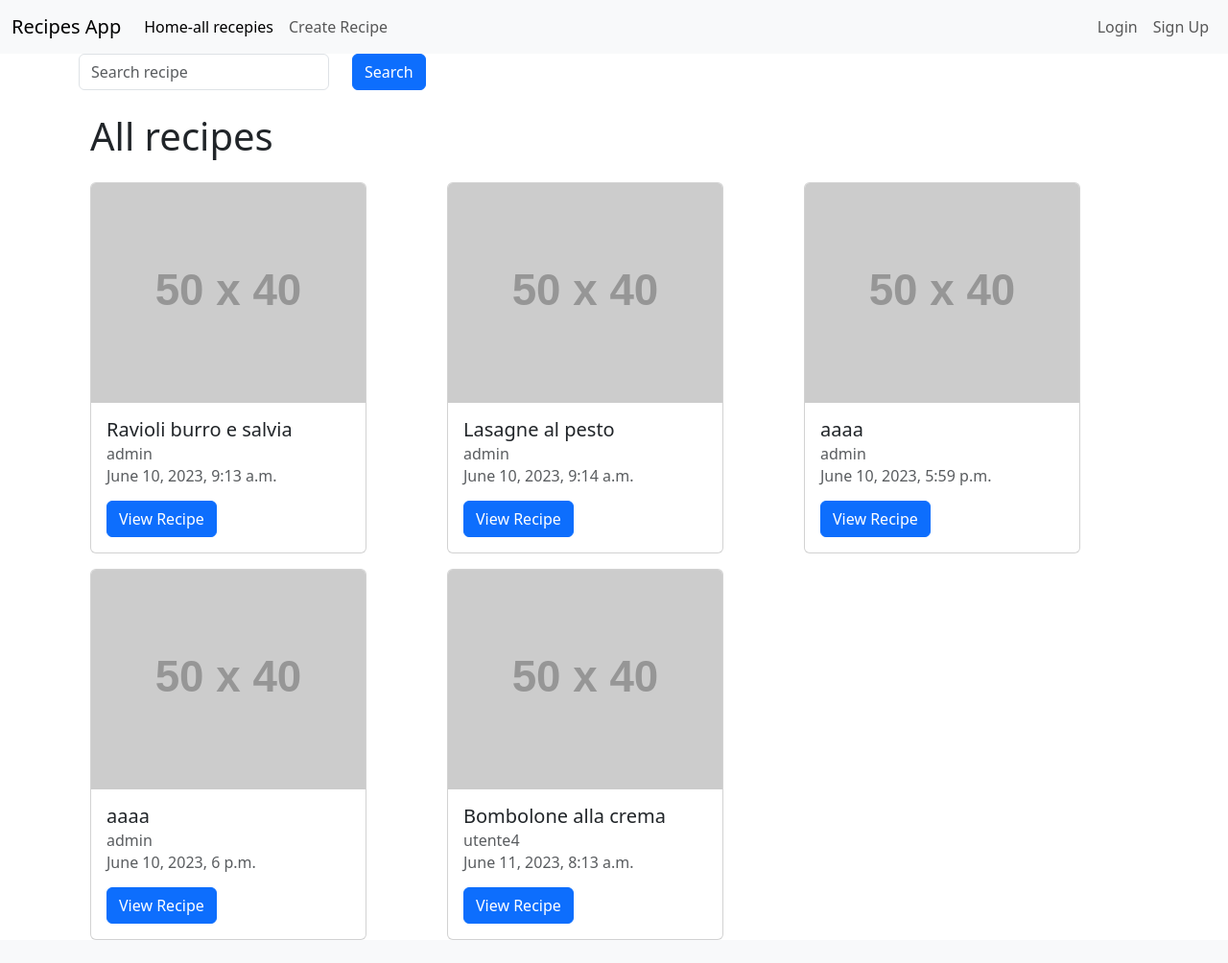
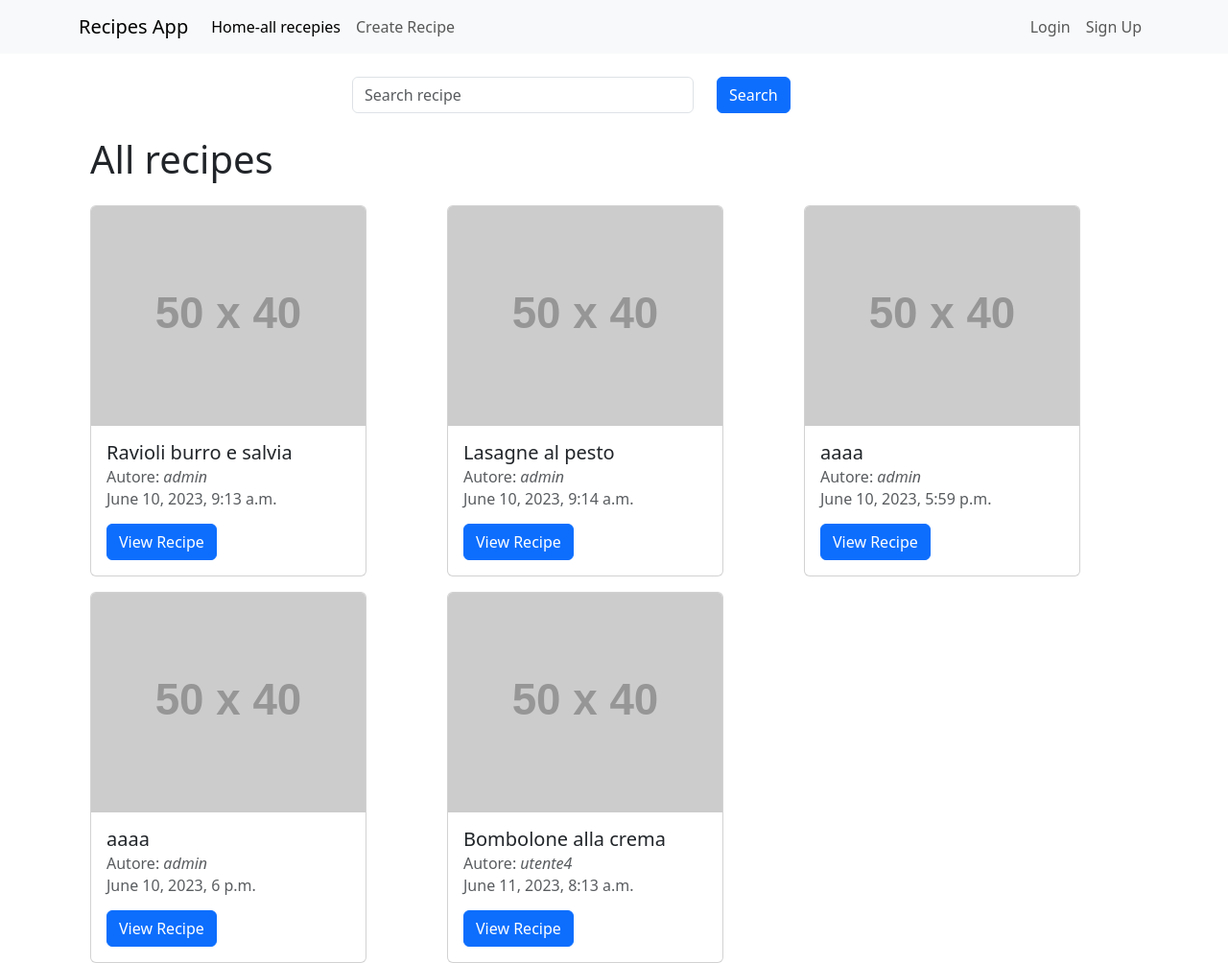
Before and after one commit to lorenzo-lavacchini/PPM_Project, a Django app: page / in a window 1280 px wide. Shown: the whole page at 96% size. Before the commit the page ends 980 px from the top, so only its background shows below. Run offline with Django 4.2, Linux system fonts and the light colour scheme; data comes from the database, SQL or seed files in the repository; both versions use the stored data as it was after the commit; grey boxes labelled with a size stand in for pictures from a placeholder-image service; some libraries are stand-ins or nearby versions.

Commit message:
Some updates to UI

```diff
--- a/recipes/templates/recipes/base.html
+++ b/recipes/templates/recipes/base.html
@@ -13,7 +13,7 @@
 </head>
 <body>
     <nav class="navbar navbar-expand-lg navbar-light bg-light">
-      <div class="container-fluid">
+      <div class="container">
         <a class="navbar-brand" href="{% url 'recipes-home' %}">Recipes App</a>
         <button class="navbar-toggler" type="button" data-bs-toggle="collapse" data-bs-target="#navbarSupportedContent" aria-controls="navbarSupportedContent" aria-expanded="false" aria-label="Toggle navigation">
           <span class="navbar-toggler-icon"></span>
--- a/recipes/templates/recipes/favorites.html
+++ b/recipes/templates/recipes/favorites.html
@@ -1,6 +1,6 @@
 {% extends 'recipes/base.html' %}
 {% block content %}
-<h2>Results</h2>
+<h2 class="mt-4">Your favorite recipes</h2>
 {% for recipe in recipes %}
     <div class="card">
         <div class="card-body">
--- a/recipes/templates/recipes/home.html
+++ b/recipes/templates/recipes/home.html
@@ -1,9 +1,9 @@
 {% extends 'recipes/base.html' %}
 
 {% block content %}
-    <form class="form-inline" method="GET" action="{% url 'search-recipe' %}">
-        <div class="row">
-            <div class="col-3">
+    <form class="form-inline mt-4" method="GET" action="{% url 'search-recipe' %}">
+        <div class="row justify-content-center">
+            <div class="col-4">
                 <input type="text" class="form-control" name="q" placeholder="Search recipe">
             </div>
             <div class="col-2">
@@ -20,7 +20,7 @@
                         <img class = "card-img-top" src="https://fakeimg.pl/50x40/cccccc/cccccc" class="card-img-top" alt="...">
                         <div class="card-body">
                             <h5 class="card-title">{{recipe.title}}</h5>
-                            <h6 class="card-subtitle mb-2 text-muted">{{recipe.author}}</h6>
+                            <h6 class="card-subtitle mb-2 text-muted">Autore: <span class="fst-italic">{{recipe.author}}</span></h6>
                             <h6 class="card-subtitle mb-2 text-muted">{{recipe.created_at}}</h6>
                             <p class="card-text">
                                 {{recipe.content}}
```
Also changed, not shown: db.sqlite3.
